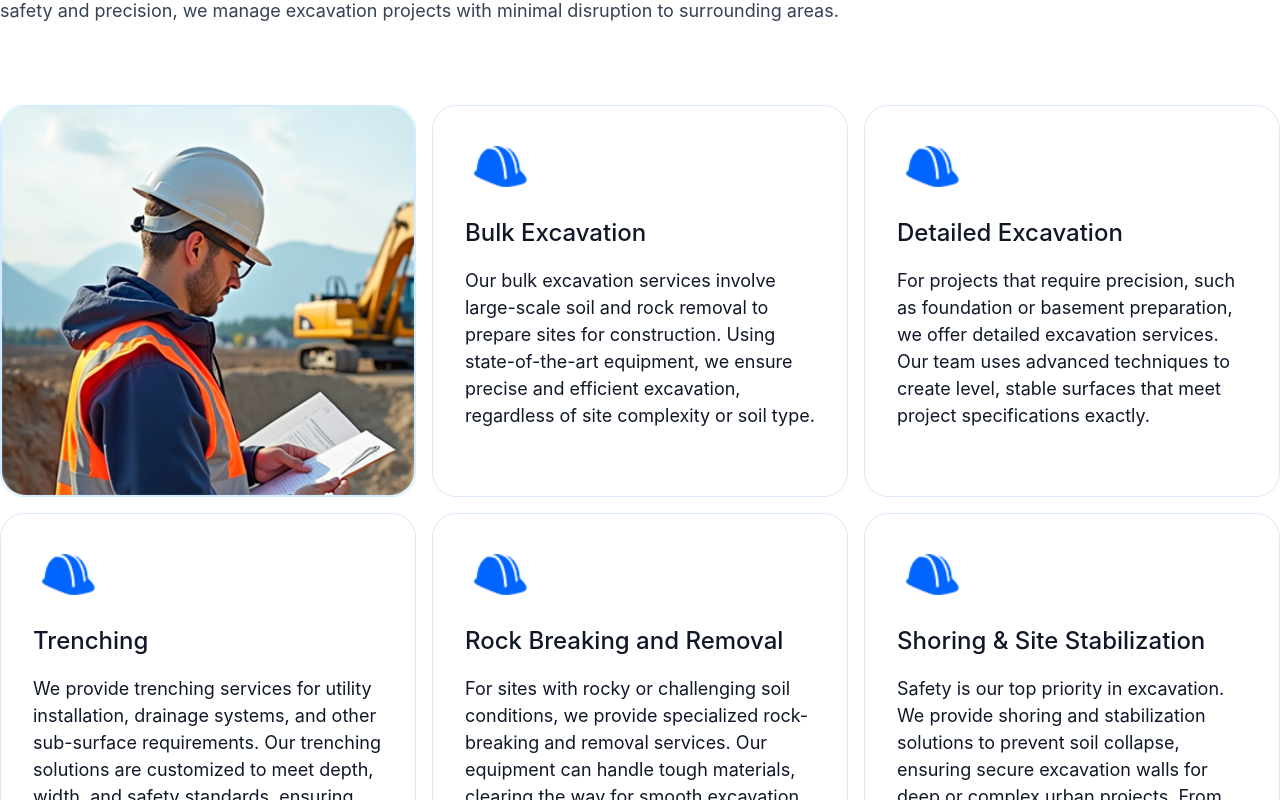
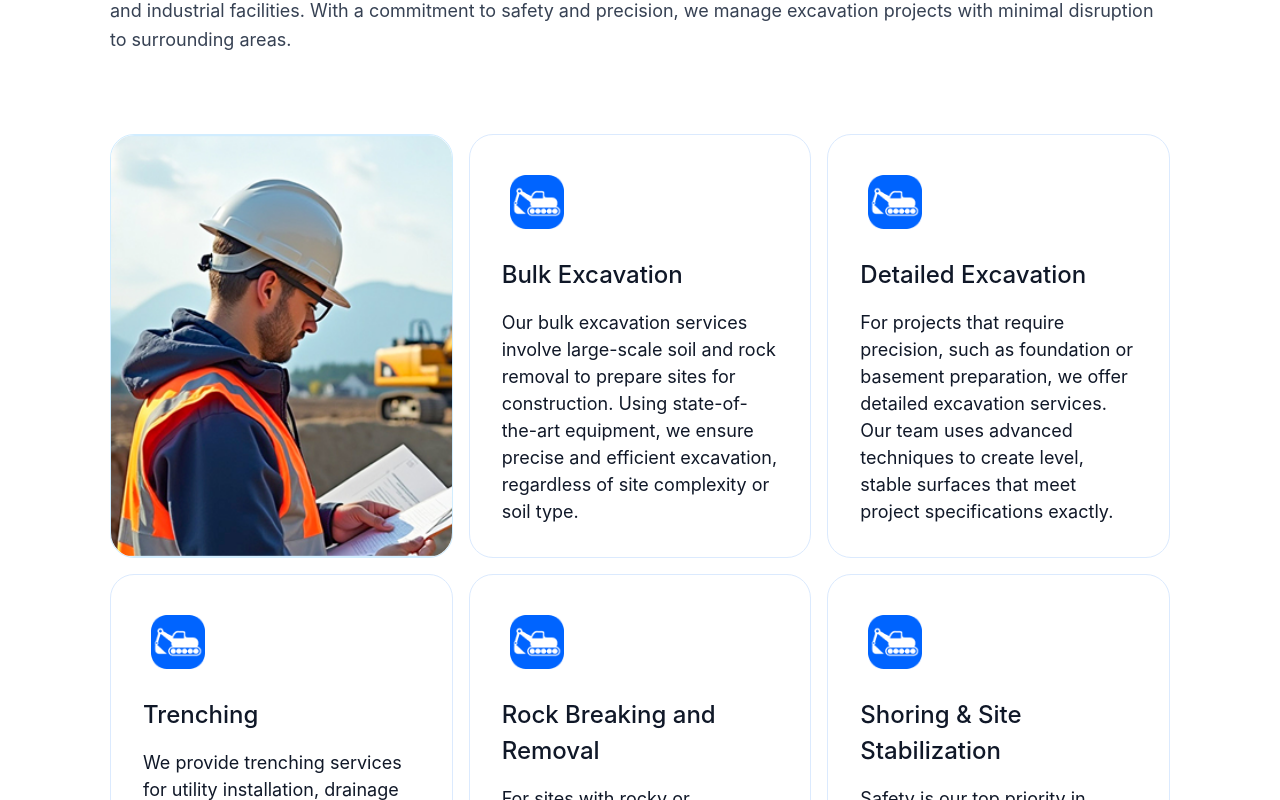
Before and after one commit to tharanga-madurapperuma/statewide-geotechnical_construction-site, a React (Vite) app: page /retaining in a window 1280 px wide. Shown: the part 2160-2960 px from the top of the page. Built offline with nearby package versions, Linux system fonts and the light colour scheme.

Commit message:
change the reatining wall icons

```diff
--- a/src/pages/RetainingWall.jsx
+++ b/src/pages/RetainingWall.jsx
@@ -230,7 +230,7 @@ const RetainingWall = () => {
                 </div>
             </div>
 
-            <div className="max-w-[1300px] mx-auto mt-[94px]">
+            <div className="mx-auto mt-[94px] px-[30px] md:px-[110px] sm:px-[20px]">
                 {/* Header Section */}
                 <h1 className="text-24 sm:text-36 md:text-48 font-600 text-gray-900 font-inter  mb-[32px] text-4xl text-center md:text-left">
                     Excavation Services
@@ -259,7 +259,7 @@ const RetainingWall = () => {
                     {/* Bulk Excavation */}
                     <div className="col-span-1 row-span-1">
                         <CardIconTopLeft
-                            iconUrl="/helmet.png"
+                            iconUrl="/Excavation_Services.png"
                             iconBackground="bg-white-100"
                             background="bg-Primary-100"
                             stroke={true}
@@ -278,7 +278,7 @@ const RetainingWall = () => {
                     {/* Detailed Excavation */}
                     <div className="col-span-1 row-span-1">
                         <CardIconTopLeft
-                            iconUrl="/helmet.png"
+                            iconUrl="/Excavation_Services.png"
                             iconBackground="bg-white-100"
                             background="bg-Primary-100"
                             stroke={true}
@@ -297,7 +297,7 @@ const RetainingWall = () => {
                     {/* Trenching */}
                     <div className="col-span-1 row-span-1">
                         <CardIconTopLeft
-                            iconUrl="/helmet.png"
+                            iconUrl="/Excavation_Services.png"
                             iconBackground="bg-white-100"
                             background="bg-Primary-100"
                             stroke={true}
@@ -317,7 +317,7 @@ const RetainingWall = () => {
                     {/* Rock Breaking and Removal */}
                     <div className="col-span-1 row-span-1">
                         <CardIconTopLeft
-                            iconUrl="/helmet.png"
+                            iconUrl="/Excavation_Services.png"
                             iconBackground="bg-white-100"
                             background="bg-Primary-100"
                             stroke={true}
@@ -336,7 +336,7 @@ const RetainingWall = () => {
                     {/* Shoring & Site Stabilization */}
                     <div className="col-span-1 row-span-1 ">
                         <CardIconTopLeft
-                            iconUrl="/helmet.png"
+                            iconUrl="/Excavation_Services.png"
                             iconBackground="bg-white-100"
                             background="bg-Primary-100"
                             stroke={true}
```
